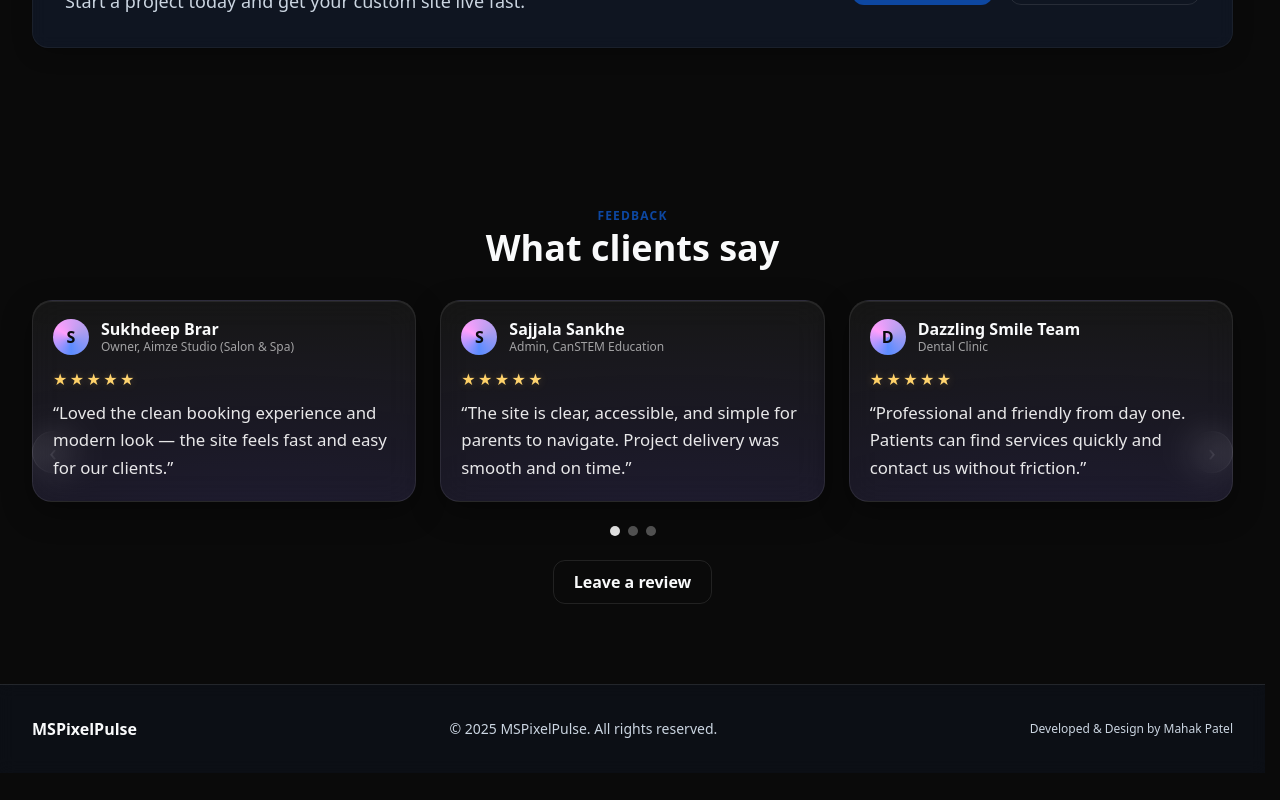
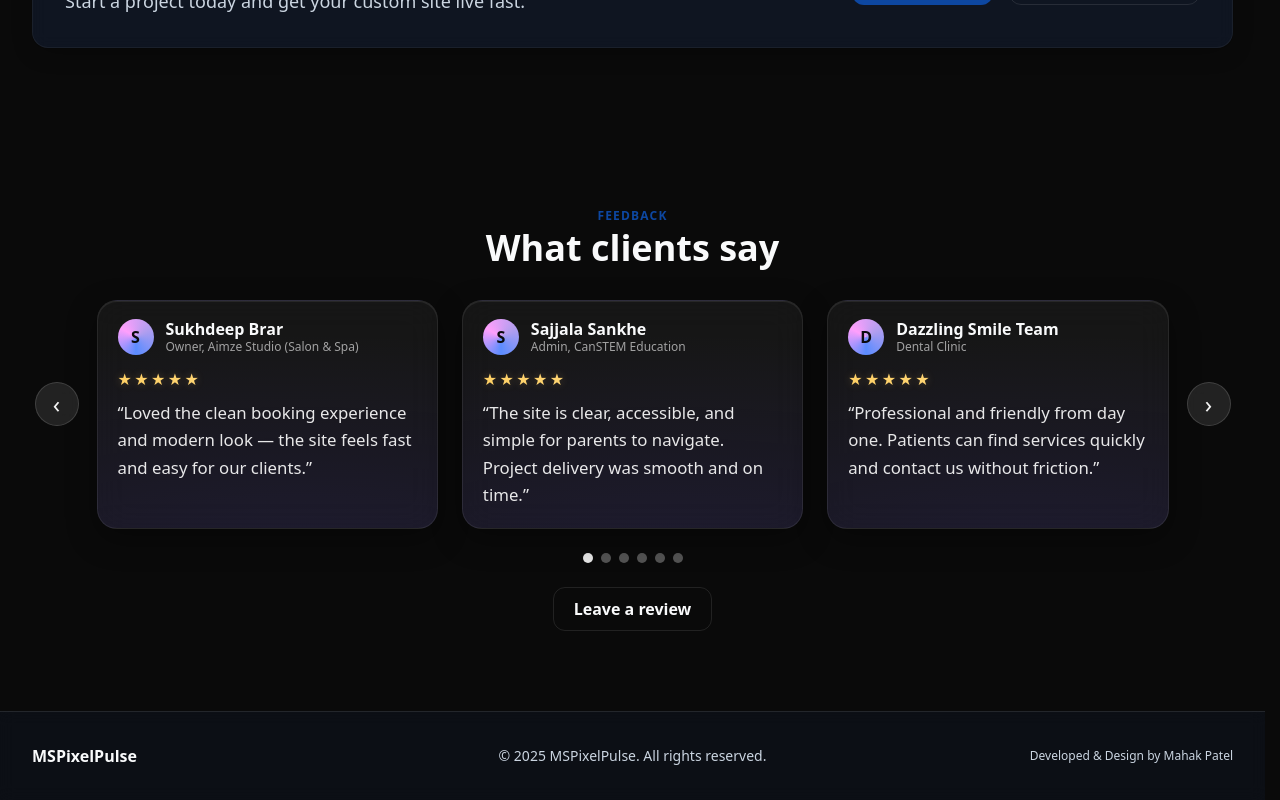
Before and after one commit to Oyemahak/Capstone-Frontend, a React (Vite) app: page / in a window 1280 px wide. Shown: the part 1176-1976 px from the top of the page. Before the commit the page ends 1949 px from the top, so only its background shows below. Built offline with nearby package versions, Linux system fonts and the light colour scheme; no server answers.

Commit message:
Better footer and feedback section now

```diff
--- a/src/components/Feedback.jsx
+++ b/src/components/Feedback.jsx
@@ -1,10 +1,9 @@
-// src/components/Feedback.jsx
-import { useEffect, useMemo, useRef, useState } from "react";
+import { useMemo, useState } from "react";
 import Container from "@/components/layout/Container.jsx";
 import SectionTitle from "@/components/SectionTitle.jsx";
 import { FORMS_BASE } from "@/lib/forms.js";
 
-/** Always-visible local testimonials (3+) */
+/** Testimonials (added 3 more: 1 Canadian, 2 Indian) */
 const FALLBACK = [
   {
     name: "Sukhdeep Brar",
@@ -24,16 +23,45 @@ const FALLBACK = [
     message:
       "Professional and friendly from day one. Patients can find services quickly and contact us without friction.",
   },
+  {
+    name: "Avery Thompson",
+    business: "Owner, Maple & Pine Studio (Canada)",
+    message:
+      "A polished build with great attention to detail. Performance and accessibility were genuinely impressive.",
+  },
+  {
+    name: "Rohit Sharma",
+    business: "Founder, PixelForge India",
+    message:
+      "Clear communication, quick iterations, and a premium UI. Exactly what our brand needed to stand out.",
+  },
+  {
+    name: "Ananya Iyer",
+    business: "Marketing Lead, Trident Tech",
+    message:
+      "From kickoff to launch, everything was smooth. The CMS handoff made it simple for our team to manage.",
+  },
 ];
 
 export default function Feedback() {
   const [items] = useState(FALLBACK);
+  const [idx, setIdx] = useState(0);
 
-  // carousel state
-  const [idx, setIdx] = useState(0);
-  const auto = useRef(null);
+  // manual prev/next only (no autoplay)
+  const prev = () => setIdx((i) => (i - 1 + items.length) % items.length);
+  const next = () => setIdx((i) => (i + 1) % items.length);
 
-  // modal state
+  // 3-up window like Google reviews
+  const trio = useMemo(() => {
+    if (!items.length) return [];
+    return [
+      items[(idx + 0) % items.length],
+      items[(idx + 1) % items.length],
+      items[(idx + 2) % items.length],
+    ];
+  }, [items, idx]);
+
+  // modal state (unchanged)
   const [open, setOpen] = useState(false);
   const [form, setForm] = useState({
     name: "",
@@ -45,39 +73,6 @@ export default function Feedback() {
   const [sending, setSending] = useState(false);
   const [note, setNote] = useState("");
 
-  // autoplay (6s)
-  useEffect(() => {
-    stop();
-    auto.current = setInterval(
-      () => setIdx((i) => (i + 1) % Math.max(1, items.length)),
-      6000
-    );
-    return stop;
-    // eslint-disable-next-line react-hooks/exhaustive-deps
-  }, [items]);
-
-  function stop() {
-    if (auto.current) clearInterval(auto.current);
-    auto.current = null;
-  }
-  function prev() {
-    stop();
-    setIdx((i) => (i - 1 + items.length) % items.length);
-  }
-  function next() {
-    stop();
-    setIdx((i) => (i + 1) % items.length);
-  }
-
-  // 3-up window like Google reviews
-  const trio = useMemo(() => {
-    if (!items.length) return [];
-    const a = items[(idx + 0) % items.length];
-    const b = items[(idx + 1) % items.length];
-    const c = items[(idx + 2) % items.length];
-    return [a, b, c];
-  }, [items, idx]);
-
   async function submit(e) {
     e.preventDefault();
     setNote("");
@@ -88,7 +83,7 @@ export default function Feedback() {
       return;
     }
 
-    // fold business + subject into the message so the API doesn’t need changes
+    // Fold business + subject into message so API stays the same
     const payloadMessage =
       `New Feedback\n\n` +
       `From: ${name.trim()}\n` +
@@ -125,17 +120,29 @@ export default function Feedback() {
       <Container>
         <SectionTitle eyebrow="Feedback" title="What clients say" centered />
 
-        <div className="relative">
-          {/* Outer arrows (centered vertically across the row) */}
-          <button aria-label="Previous" onClick={prev} className="review-arrow-outer left-0">
+        {/* FRAME: fixed width so arrows sit outside without changing page width */}
+        <div className="relative mx-auto max-w-6xl px-6 sm:px-8 lg:px-10">
+
+          {/* Arrows: outside the row, vertically centered; hidden on small screens */}
+          <button
+            type="button"
+            aria-label="Previous"
+            onClick={prev}
+            className="review-arrow review-arrow--left hidden md:grid"
+          >
             ‹
           </button>
-          <button aria-label="Next" onClick={next} className="review-arrow-outer right-0">
+          <button
+            type="button"
+            aria-label="Next"
+            onClick={next}
+            className="review-arrow review-arrow--right hidden md:grid"
+          >
             ›
           </button>
 
-          {/* Three cards same width as other grids */}
-          <div className="grid md:grid-cols-3 gap-6">
+          {/* Cards */}
+          <div className="grid md:grid-cols-3 gap-5 sm:gap-6">
             {trio.map((t, i) => (
               <figure key={`${t.name}-${i}`} className="review-card glass-tint">
                 <div className="flex items-center gap-3 mb-3">
@@ -143,12 +150,16 @@ export default function Feedback() {
                     {String(t.name || "C").trim().charAt(0).toUpperCase()}
                   </div>
                   <div className="leading-tight">
-                    <div className="font-semibold flex items-center gap-1">{t.name}</div>
+                    <div className="font-semibold flex items-center gap-1">
+                      {t.name}
+                    </div>
                     <div className="text-white/60 text-xs">{t.business}</div>
                   </div>
                 </div>
 
-                <div className="stars" aria-hidden>★★★★★</div>
+                <div className="stars" aria-hidden>
+                  ★★★★★
+                </div>
 
                 <blockquote className="review-quote mt-2">“{t.message}”</blockquote>
               </figure>
@@ -160,10 +171,7 @@ export default function Feedback() {
             {items.map((_, i) => (
               <button
                 key={i}
-                onClick={() => {
-                  stop();
-                  setIdx(i);
-                }}
+                onClick={() => setIdx(i)}
                 className={[
                   "h-2.5 w-2.5 rounded-full transition",
                   i === idx ? "bg-white/90" : "bg-white/30 hover:bg-white/50",
@@ -181,6 +189,7 @@ export default function Feedback() {
                 setOpen(true);
               }}
               className="btn btn-outline"
+              type="button"
             >
               Leave a review
             </button>
@@ -196,7 +205,9 @@ export default function Feedback() {
         >
           <div className="modal-panel" onClick={(e) => e.stopPropagation()}>
             <div className="font-black text-lg">Share your feedback</div>
-            <p className="text-textSub text-sm mt-1">Your message will be emailed to us.</p>
+            <p className="text-textSub text-sm mt-1">
+              Your message will be emailed to us.
+            </p>
 
             <form className="mt-4 space-y-3" onSubmit={submit}>
               <input
@@ -233,7 +244,11 @@ export default function Feedback() {
               {note && <div className="text-sm text-white/80">{note}</div>}
 
               <div className="form-actions justify-end">
-                <button type="button" onClick={() => setOpen(false)} className="btn btn-outline">
+                <button
+                  type="button"
+                  onClick={() => setOpen(false)}
+                  className="btn btn-outline"
+                >
                   Cancel
                 </button>
                 <button className="btn btn-primary" disabled={sending}>
--- a/src/components/layout/AppFooter.jsx
+++ b/src/components/layout/AppFooter.jsx
@@ -1,14 +1,26 @@
+// src/components/layout/AppFooter.jsx
 import Container from "./Container.jsx";
 
 export default function AppFooter() {
   return (
     <footer className="border-t border-white/10 bg-surface/40 backdrop-blur">
-      <Container className="py-8 flex items-center justify-between">
-        <div className="font-bold">MSPixelPulse</div>
-        <div className="text-sm text-textSub">
-          © {new Date().getFullYear()} MSPixelPulse. All rights reserved.
+      <Container>
+        <div className="py-8 grid gap-3 lg:grid-cols-3 lg:items-center">
+          {/* Left (desktop) / Row 1 (mobile) */}
+          <div className="font-bold text-center lg:text-left">
+            MSPixelPulse
+          </div>
+
+          {/* Middle (desktop) / Row 2 (mobile) */}
+          <div className="text-sm text-textSub text-center">
+            © {new Date().getFullYear()} MSPixelPulse. All rights reserved.
+          </div>
+
+          {/* Right (desktop) / Row 3 (mobile) */}
+          <div className="text-xs text-textSub text-center lg:text-right">
+            Developed &amp; Design by Mahak Patel
+          </div>
         </div>
-        <div className="text-xs text-textSub">Developed & Design by Mahak Patel</div>
       </Container>
     </footer>
   );
--- a/src/index.css
+++ b/src/index.css
@@ -435,3 +435,46 @@ textarea,
     transform: translateX(100%) rotate(25deg);
   }
 }
+
+/* Arrow buttons hugging the content width */
+.review-arrow {
+  position: absolute;
+  top: 50%;
+  z-index: 20;
+  display: grid;
+  place-items: center;
+  width: 44px;
+  height: 44px;
+  border-radius: 9999px;
+  background: rgba(255, 255, 255, 0.10);
+  border: 1px solid rgba(255, 255, 255, 0.14);
+  color: rgba(255, 255, 255, 0.95);
+  font-size: 24px;
+  line-height: 1;
+  backdrop-filter: blur(8px);
+  transition: background .15s ease, transform .15s ease, border-color .15s ease;
+}
+
+/* Nudge OUTSIDE the frame edges without changing layout width */
+.review-arrow--left  { left: 0; top:104px; transform: translate(-50%, -50%); }
+.review-arrow--right { right: 0; top:104px; transform: translate( 50%, -50%); }
+
+.review-arrow:hover {
+  background: rgba(255, 255, 255, 0.16);
+  border-color: rgba(255, 255, 255, 0.22);
+  transform: translate(-50%, -50%) scale(1.05);
+}
+.review-arrow--right:hover {
+  transform: translate(50%, -50%) scale(1.05);
+}
+.review-arrow:active {
+  transform: translate(-50%, -50%) scale(0.98);
+}
+.review-arrow--right:active {
+  transform: translate(50%, -50%) scale(0.98);
+}
+
+/* Optional: ensure cards don't push arrows around on tiny screens */
+@media (max-width: 767px) {
+  .review-arrow { display: none; }
+}
```
